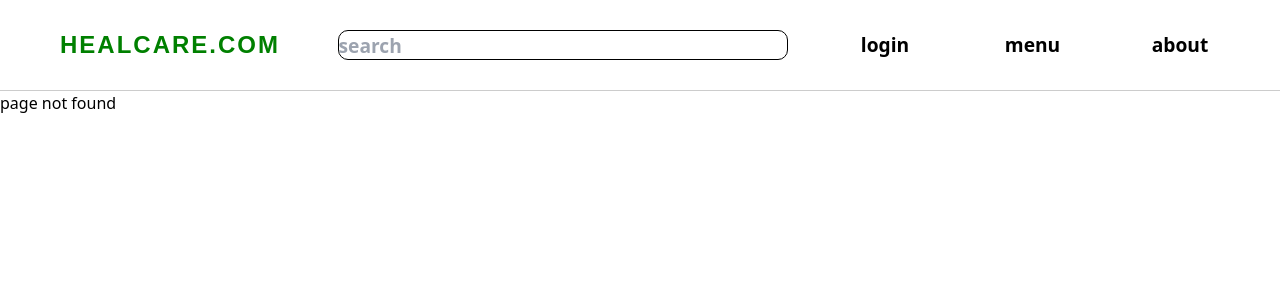
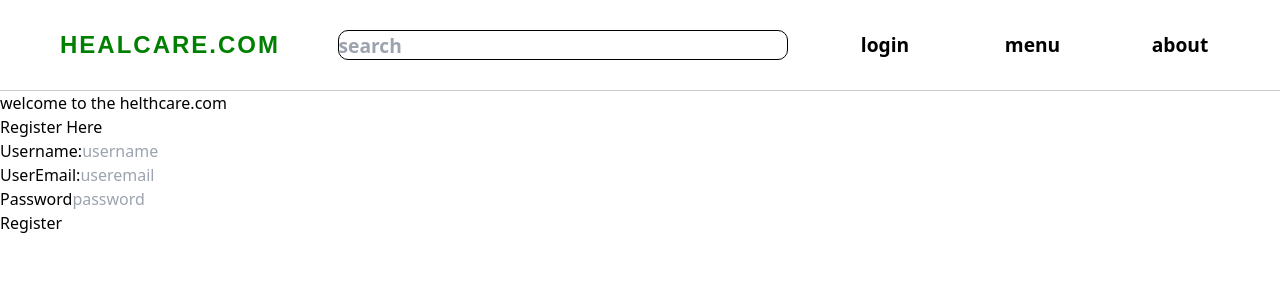
Before and after one commit to aniket2727/Hospital-management, a React (Create React App) app: page /register in a window 1280 px wide. Before the commit this address had no page. Shown: the top 300 px of the page. Built offline with nearby package versions, Linux system fonts and the light colour scheme.

Commit message:
add all changes related to the regsiter form

```diff
--- a/src/App.tsx
+++ b/src/App.tsx
@@ -5,6 +5,7 @@ import {BrowserRouter,Routes,Route} from 'react-router-dom'
 
 import NavbarComponets from './Header/Navbar/Navbarcompontes'
 import LoginComponets from './Login/LoginComponets';
+import RegisterComponets from './Register/RegsiterComponets';
 
 
 const Pagenotfound=()=>{
@@ -23,6 +24,7 @@ function App() {
          <BrowserRouter>
            <Routes>
             <Route path='/login' element={<LoginComponets/>}/>
+            <Route path='/register' element={<RegisterComponets/>}/>
             <Route path='*'  element={<Pagenotfound/>}/>
            </Routes>
          </BrowserRouter>
--- /dev/null
+++ b/src/Register/RegsiterComponets.tsx
@@ -0,0 +1,61 @@
+
+
+
+//   this is the register componets pages
+
+import React, { useState } from 'react'
+import { ChangeEvent,FormEvent } from 'react';
+
+
+interface formData{
+    userName:string,
+    userEmail:string,
+    userPassword:string
+
+}
+
+const RegisterComponets:React.FC=()=>{
+
+    const[formData,setformData]=useState<formData>({userName:'',userEmail:'',userPassword:''});
+
+
+    const handleFormData=(e:ChangeEvent<HTMLInputElement>)=>{
+        const{name,value}=e.target;
+        setformData({
+            ...formData,
+            [name]:value
+        })
+    }
+
+    const handlesubmit=(e:FormEvent)=>{
+          e.preventDefault();
+          console.log(formData)
+    }
+    return(
+        <div>
+              <form onSubmit={handlesubmit}>
+                  <h1>  welcome to the helthcare.com </h1>
+                  <p>Register Here</p>
+                  <div>
+                    <label>Username:</label>
+                    <input placeholder='username' onChange={handleFormData}  value={formData.userName} type='text' />
+                  </div>
+
+                  <div>
+                    <label>UserEmail:</label>
+                    <input placeholder='useremail' onChange={handleFormData} value={formData.userEmail} type='emai' />
+                  </div>
+
+                  <div>
+                    <label>Password</label>
+                    <input placeholder='password' onChange={handleFormData} value={formData.userPassword} />
+                  </div>
+
+                  <button type='submit'>Register</button>
+
+              </form>
+        </div>
+    )
+}
+
+export  default RegisterComponets;
```
